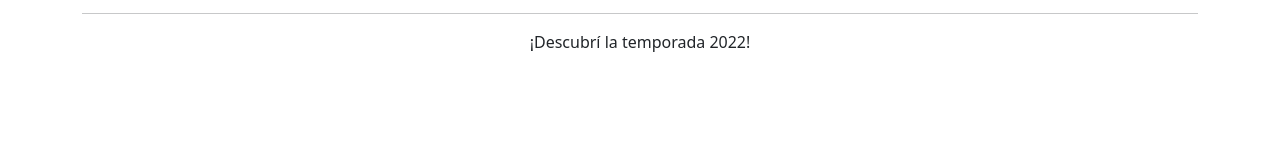
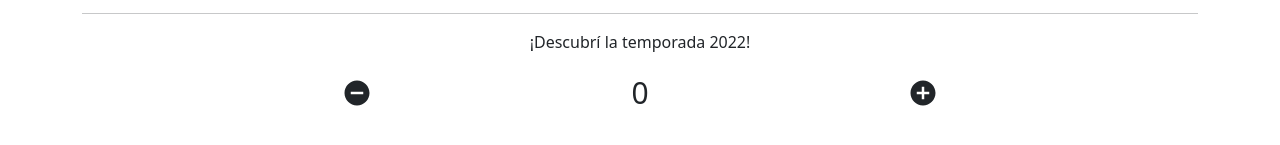
Before and after one commit to LeandroPastor/proyectoReacts, a React (Create React App) app: page / in a window 1280 px wide. Shown: the part 197-342 px from the top of the page. Built offline with nearby package versions, Linux system fonts and the light colour scheme.

Commit message:
desafío 4 y e elimina sub carpeta layout . Se desestructura de otra forma en itemlistcontainer

```diff
--- a/src/App.js
+++ b/src/App.js
@@ -1,6 +1,6 @@
 import 'bootstrap/dist/css/bootstrap.min.css';
-import { ItemListContainer } from './components/layout/ItemListContainer/ItemListContainer';
-import { NavBar } from './components/layout/NavBar/NavBar';
+import { ItemListContainer } from './components/ItemListContainer/ItemListContainer';
+import { NavBar } from './components/NavBar/NavBar';
 
 function App() {
   return (
@@ -8,6 +8,7 @@ function App() {
       <NavBar />
       <ItemListContainer greeting={ ["Bienvenida a tu tienda online", "¡Descubrí la temporada 2022!"]  } />
 
+
     </>
   );
 }
--- /dev/null
+++ b/src/components/ItemCount/ItemCount.css
@@ -0,0 +1,7 @@
+.count{
+    display: flex;
+    flex-direction: row;
+    font-size: 30px;
+    justify-content: space-evenly;
+    align-items: center;
+}
--- /dev/null
+++ b/src/components/ItemCount/ItemCount.js
@@ -0,0 +1,31 @@
+import React, { useState } from 'react'
+import './ItemCount.css'
+import {MdRemoveCircle} from "react-icons/md";
+import {MdAddCircle} from "react-icons/md";
+
+export const ItemCount = () => {
+
+    const [clicks, setClicks] = useState(0)
+
+    const addClicks = () => {
+        clicks >= 10 ? alert("No hay más stock") : setClicks (clicks + 1)
+    }
+
+    const subtractClicks = () => {
+        clicks > 0 ? setClicks (clicks - 1) : alert("no se puede elegir una cantidad negativa")
+    }
+
+
+
+    return (
+        <>
+        <div className="count">
+            <MdRemoveCircle onClick={subtractClicks}/>
+            <div>
+                {clicks}
+            </div>
+            <MdAddCircle onClick={addClicks}/>
+        </div>
+        </>
+    )
+}
--- a/src/components/layout/ItemListContainer/ItemListContainer.js
+++ b/src/components/ItemListContainer/ItemListContainer.js
@@ -1,15 +1,18 @@
 import React from 'react'
 import { Container } from 'react-bootstrap'
+import { ItemCount } from '../ItemCount/ItemCount'
 import './ItemListContainer.css'
 
 export const ItemListContainer = ( {greeting} ) => {
 
+    const [a,b] = greeting
 
     return (
         <Container className="contenedor">
-            <h2>{greeting[0]}</h2>
+            <h2>{a}</h2>
             <hr/>
-            <p>{greeting[1]}</p>
+            <p>{b}</p>
+            <ItemCount />
         </Container>
     )
 }
```
Also changed, not shown: src/components/CartWidget/CartWidget.css (renamed from src/components/layout/CartWidget/CartWidget.css), src/components/CartWidget/CartWidget.js (renamed from src/components/layout/CartWidget/CartWidget.js), src/components/ItemListContainer/ItemListContainer.css (renamed from src/components/layout/ItemListContainer/ItemListContainer.css), src/components/NavBar/NavBar.css (added), src/components/NavBar/NavBar.js (renamed from src/components/layout/NavBar/NavBar.js).
